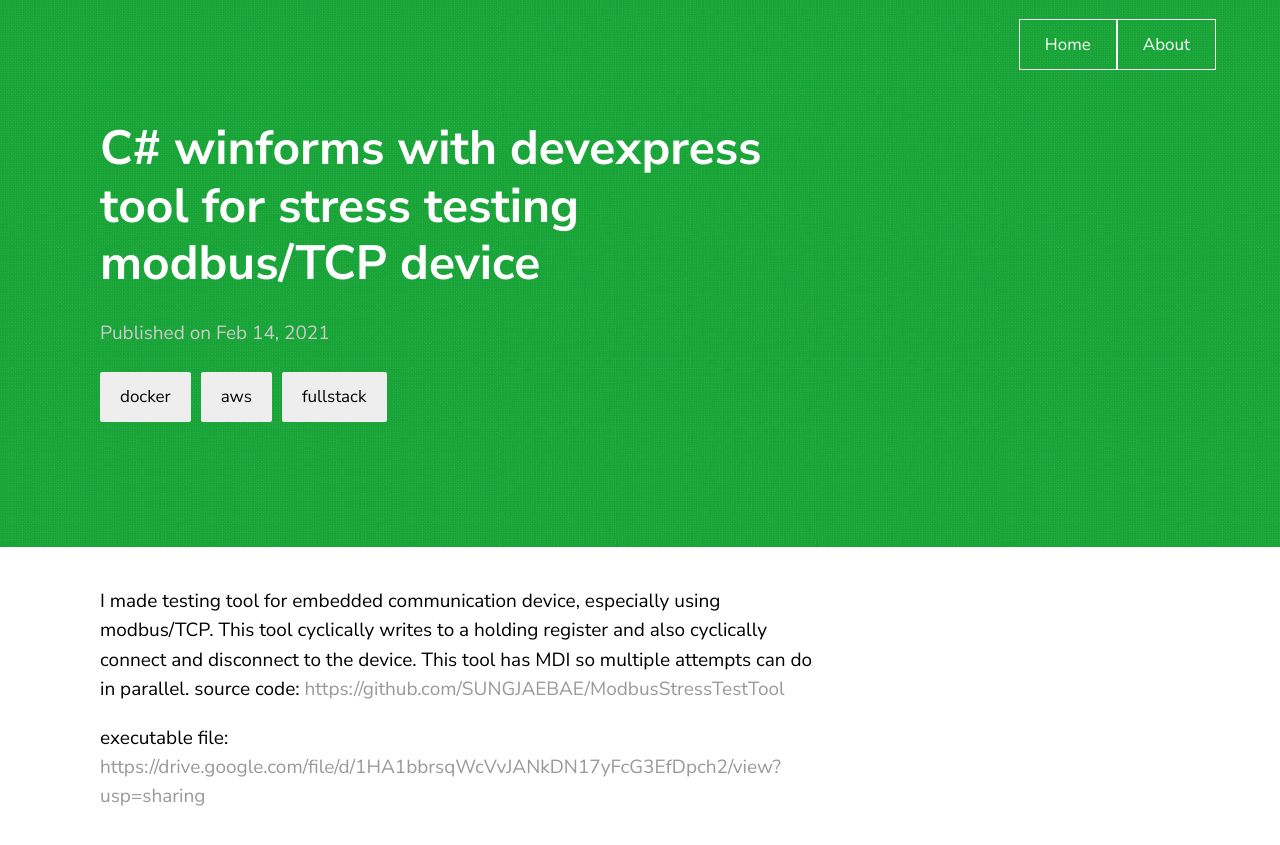
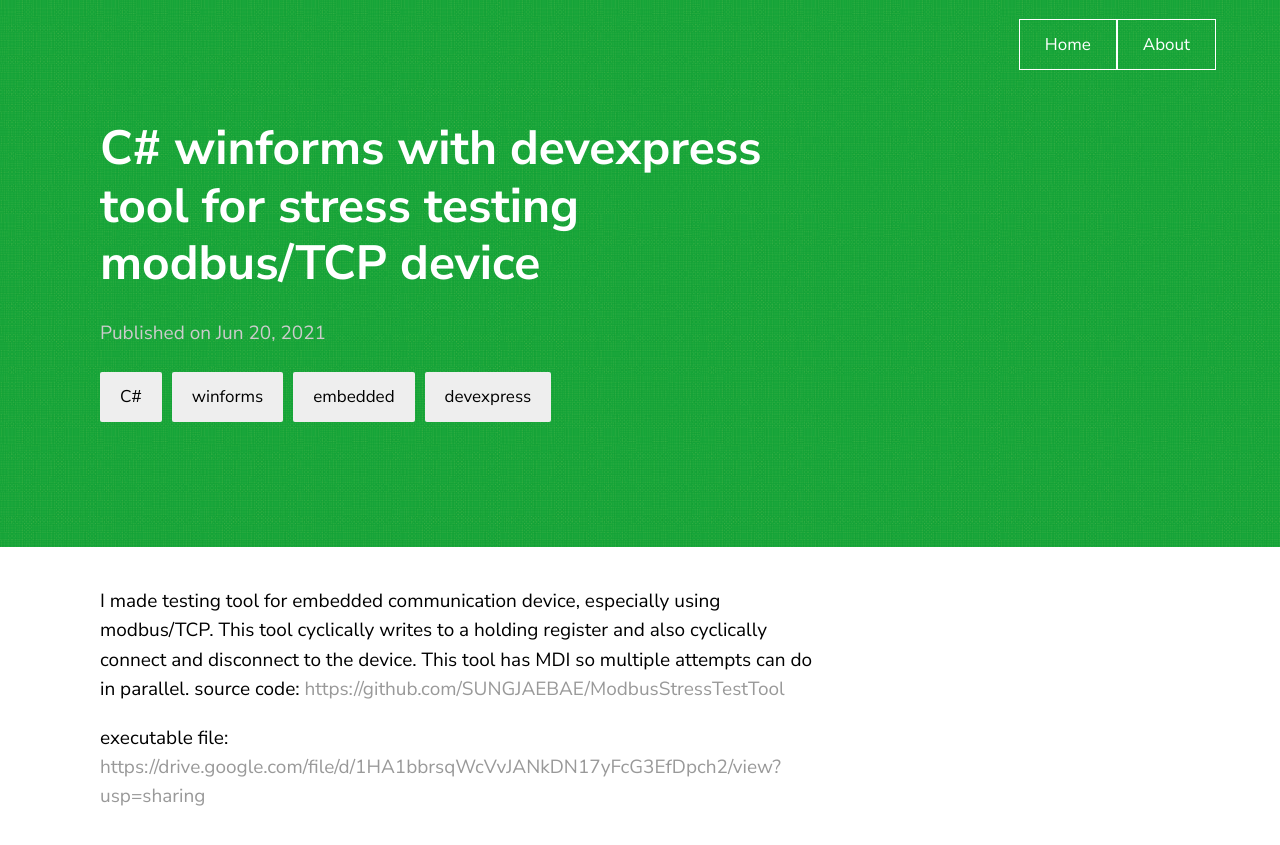
Before and after one commit to SUNGJAEBAE/sungjaebae.github.io, a Jekyll site: the page built from _posts/2021-06-20-6.markdown, in a window 1280 px wide. Shown: the top 845 px of the page. Built offline with Jekyll 4.4.1, drawn with Linux system fonts in a browser that asks for light colours.

Commit message:
modbus test tool upload modified

```diff
--- a/_posts/2021-06-20-6.markdown
+++ b/_posts/2021-06-20-6.markdown
@@ -2,8 +2,8 @@
 layout: post
 title: "C# winforms with devexpress tool for stress testing modbus/TCP device"
 excerpt: "modbus/TCP 스트레스 테스트를 위한 C# winforms with devpress 툴"
-date: 2021-02-14
-categories: docker aws fullstack
+date: 2021-06-20
+categories: C# winforms embedded devexpress
 ---
 I made testing tool for embedded communication device, especially using modbus/TCP.
 This tool cyclically writes to a holding register and also cyclically connect and disconnect to the device.
```
